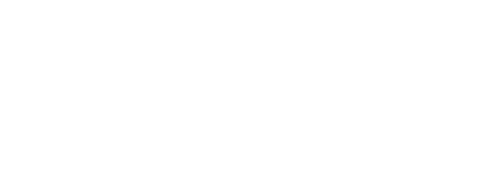
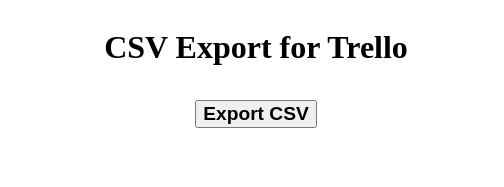
Before and after one commit to zachch/csv-trello, a browser extension: page popup.html in a window 400 px wide. Shown: the whole page, 504 px wide, since content can reach past the window. Drawn offline with Linux system fonts and the light colour scheme.

Commit message:
refactor: add minimal popup ui

```diff
--- a/popup.html
+++ b/popup.html
@@ -1,4 +1,47 @@
-<html lang="en">
-<script src="tracker.js"></script>
-<script src="popup.js"></script>
+<!DOCTYPE html>
+<html lang='en'>
+<head>
+  <meta charset='UTF-8'/>
+  <meta name='viewport' content='width=device-width, initial-scale=1.0'/>
+  <title>CSV Export for Trello</title>
+  <style>
+    /* size of the popup */
+    body {
+      width: 31em;
+      padding-bottom: 3em;
+    }
+
+    /* center main element and headings */
+    main, h2 {
+      display: flex;
+      flex-direction: column;
+      justify-content: center;
+      align-items: center;
+    }
+
+    /* improve spacing */
+    h1 {
+      margin-bottom: 0.5em;
+    }
+
+    button {
+      margin-top: 18px;
+      font-size: 1.2em;
+    }
+
+    button[type='submit'] {
+      font-weight: bold;
+    }
+  </style>
+</head>
+<body>
+<main>
+  <h1>CSV Export for Trello</h1>
+  <form action="#">
+    <button type='submit' id='export-button'>Export CSV</button>
+  </form>
+</main>
+<script src='tracker.js'></script>
+<script src='popup.js'></script>
+</body>
 </html>
--- a/popup.js
+++ b/popup.js
@@ -49,6 +49,10 @@
     globalThis._gaq.push(['_trackEvent', 'BrowserAction Popup', 'Closed'])
   }
 
-  await importModuleAndExecute('await downloadTrelloBoardCsv()')
-  window.close()
+  document.getElementById('export-button').addEventListener('click', async function () {
+    await importModuleAndExecute('await downloadTrelloBoardCsv()')
+  })
+
+  // pre-load module, execute nothing
+  await importModuleAndExecute('')
 })()
```
